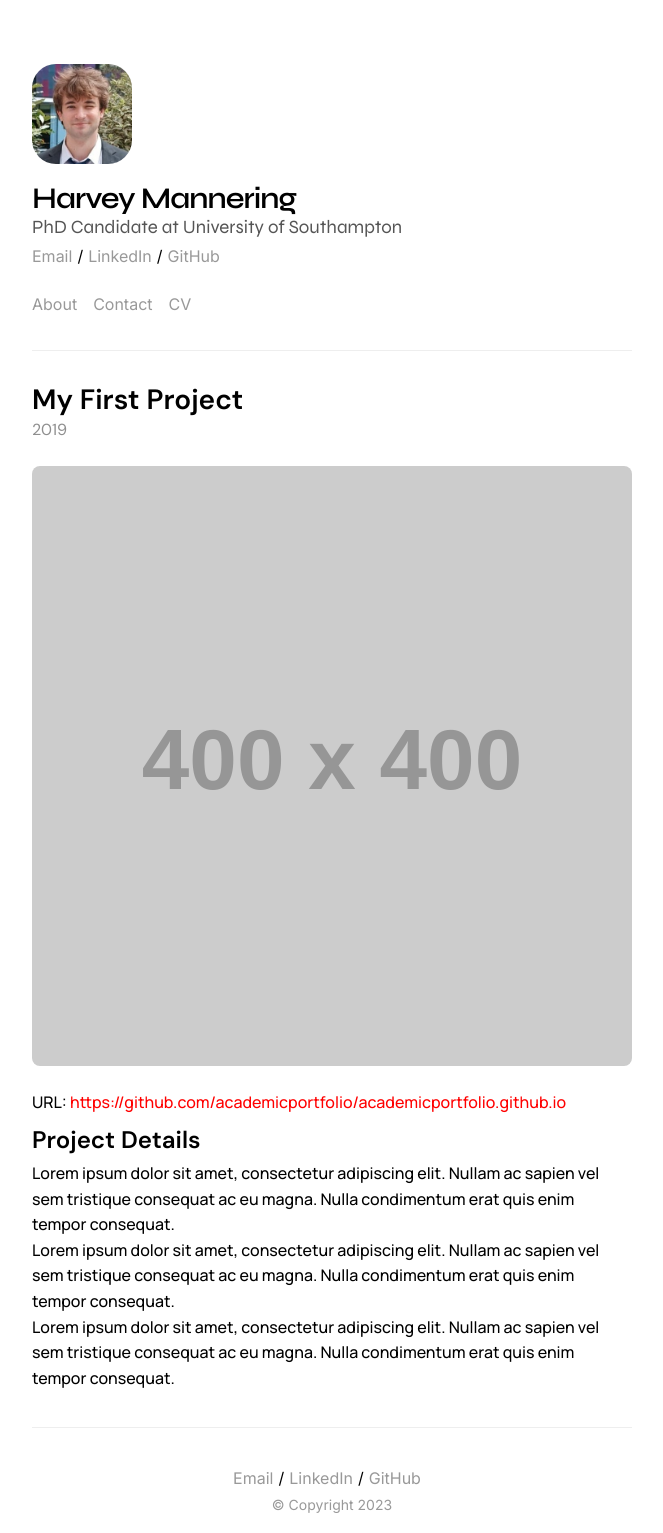
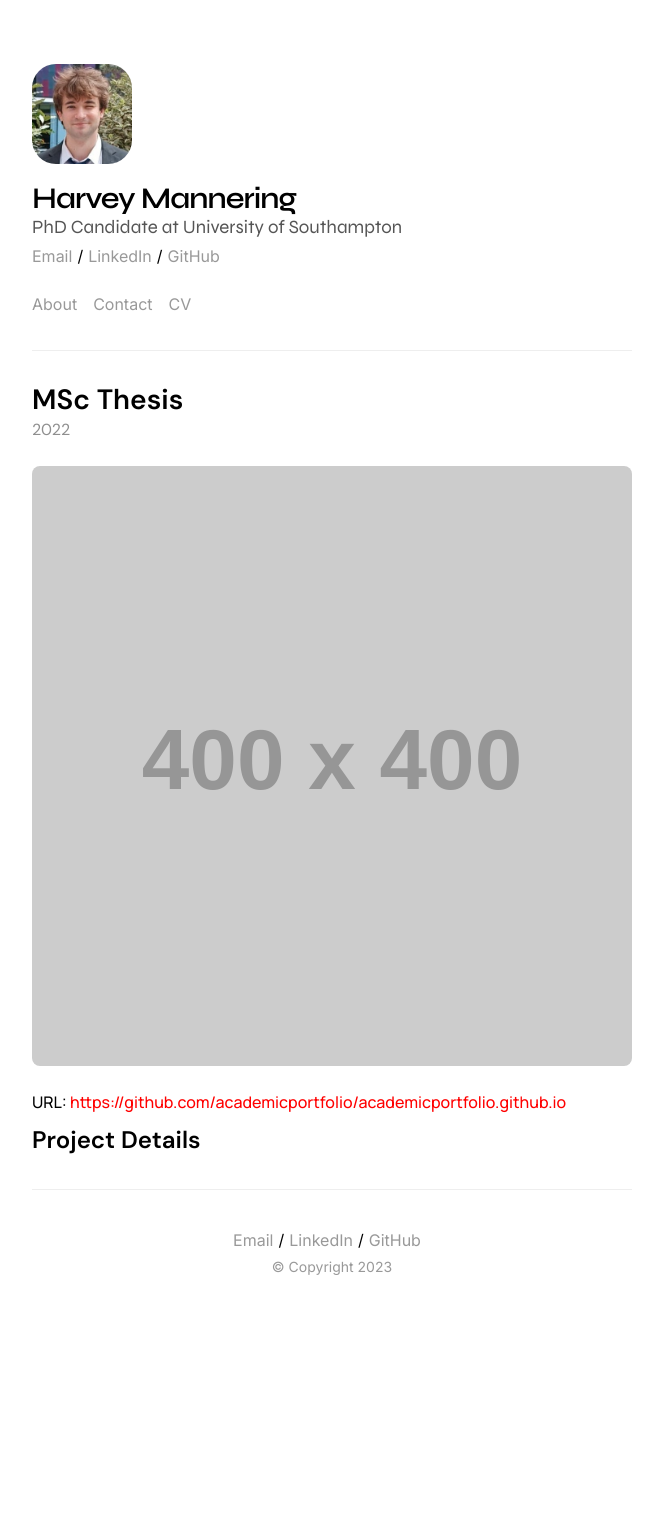
Before and after one commit to harveymannering/harveymannering.github.io, a Jekyll site: the page built from _projects/my-first-project.md, in a window 1280 px wide. Shown: the whole page, without its empty margins (308-971 px from the left). Built offline with Jekyll 4.4.1, drawn with Linux system fonts in a browser that asks for light colours; comment, search, counter and statistics services are not loaded; after the commit the page ends 1295 px from its top, so only the background shows below that.

```diff
--- a/_projects/my-first-project.md
+++ b/_projects/my-first-project.md
@@ -1,16 +1,13 @@
 ---
-title: My First Project
+title: MSc Thesis
 layout: project
-year: 2019
+year: 2022
 project-url: https://github.com/academicportfolio/academicportfolio.github.io
 excerpt: Lorem ipsum dolor sit amet, consectetur adipiscing elit. Nullam ac sapien vel sem tristique consequat ac eu magna. Nulla condimentum erat quis enim tempor consequat.
 project-image: https://placehold.co/400
-tags: [Kotlin, Jetpack Compose, NodeJS]
+tag1: Project Page
+tag1link: https://harveymannering.github.io/GlassDetectionInVideos/
+tag2: GitHub
+tag2link: https://github.com/harveymannering/GlassDetectionInVideos
 comments: true
 ---
-
-Lorem ipsum dolor sit amet, consectetur adipiscing elit. Nullam ac sapien vel sem tristique consequat ac eu magna. Nulla condimentum erat quis enim tempor consequat.
-
-Lorem ipsum dolor sit amet, consectetur adipiscing elit. Nullam ac sapien vel sem tristique consequat ac eu magna. Nulla condimentum erat quis enim tempor consequat.
-
-Lorem ipsum dolor sit amet, consectetur adipiscing elit. Nullam ac sapien vel sem tristique consequat ac eu magna. Nulla condimentum erat quis enim tempor consequat.
```
Also changed, not shown: _education/Item1.md (+1 -1 lines), _layouts/about.html (+3 -4 lines), _projects/my-second-project.md (deleted, +0 -8 lines), _publications/gender-bias.md (+2 -2 lines), _publications/ultrasound.md (+2 -2 lines).
